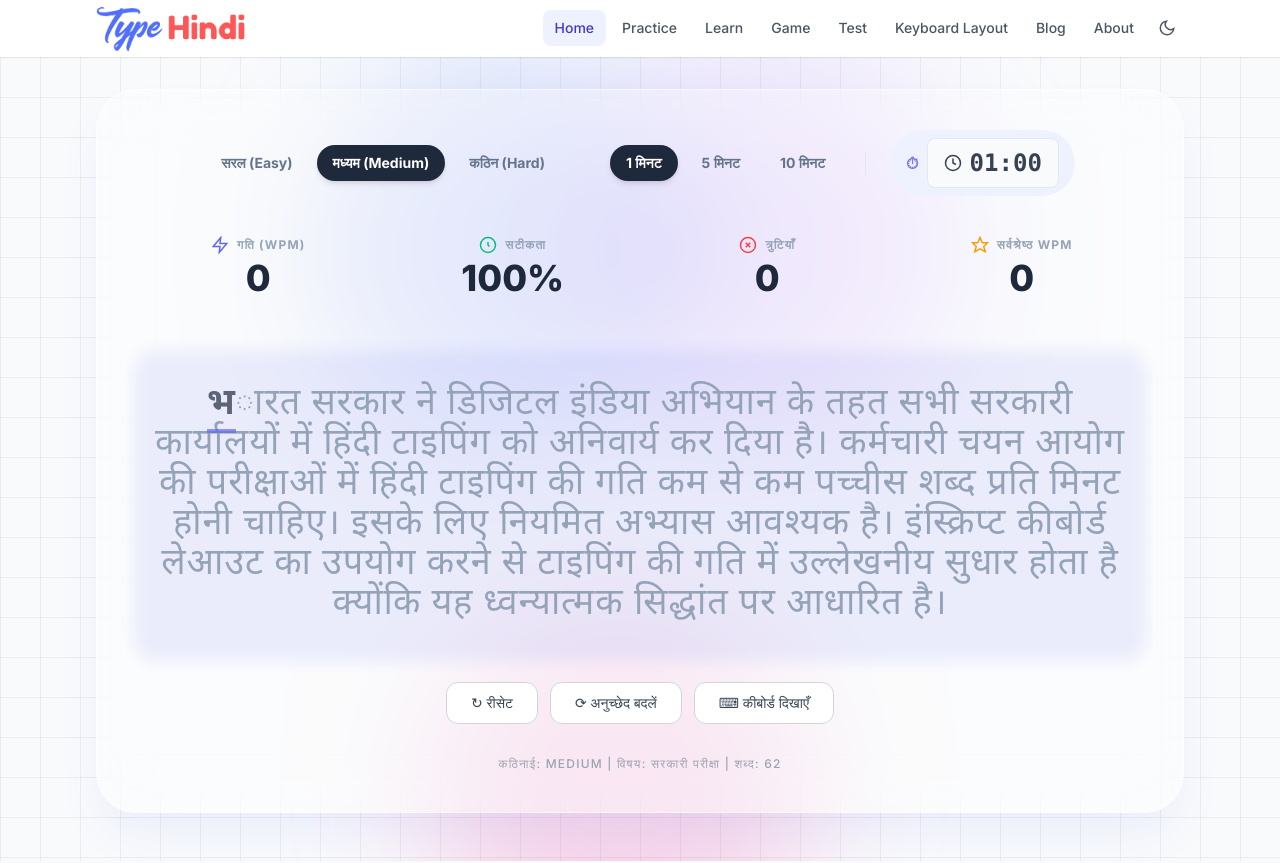
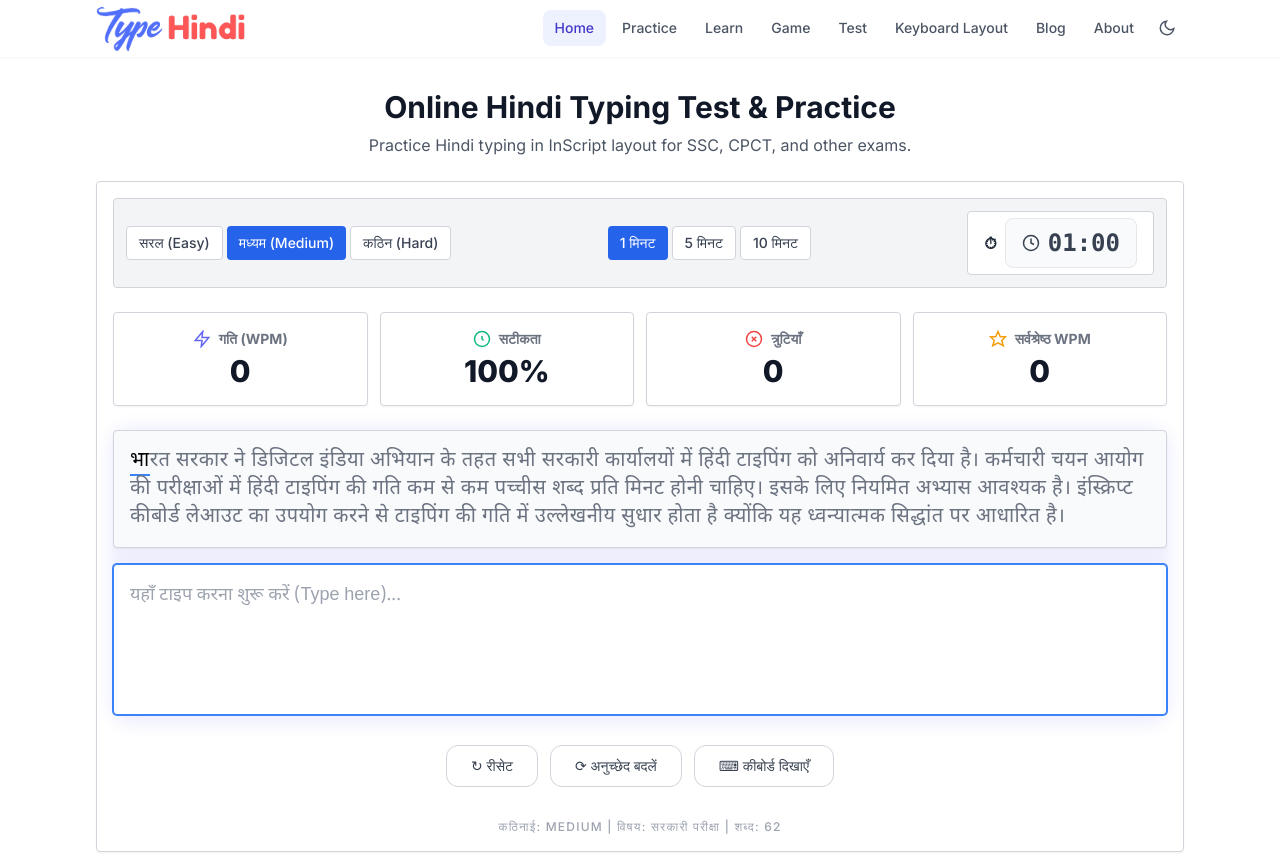
Before and after one commit to therohitbiruli/typehindi, a Next.js app: page / in a window 1280 px wide. Shown: the top 863 px of the page. Built offline with nearby package versions, Linux system fonts and the light colour scheme.

Commit message:
Utilitarian SEO overhaul for AdSense

```diff
--- a/src/app/globals.css
+++ b/src/app/globals.css
@@ -87,20 +87,6 @@
     @apply border-primary-500 bg-primary-100 text-primary-700 shadow-md dark:bg-primary-900/50 dark:text-primary-300;
   }
 
-  .glass-card {
-    @apply bg-white/40 backdrop-blur-xl border border-white/60 shadow-2xl dark:bg-slate-900/40 dark:border-slate-800/60 dark:shadow-slate-900/50;
-  }
-
-  .bg-grid-pattern {
-    background-size: 40px 40px;
-    background-image: linear-gradient(to right, rgba(0, 0, 0, 0.05) 1px, transparent 1px),
-      linear-gradient(to bottom, rgba(0, 0, 0, 0.05) 1px, transparent 1px);
-  }
-
-  .dark .bg-grid-pattern {
-    background-image: linear-gradient(to right, rgba(255, 255, 255, 0.05) 1px, transparent 1px),
-      linear-gradient(to bottom, rgba(255, 255, 255, 0.05) 1px, transparent 1px);
-  }
 }
 
 /* Smooth scrolling */
--- a/src/app/page.tsx
+++ b/src/app/page.tsx
@@ -6,14 +6,13 @@ export default function Homepage() {
   return (
     <div className="flex flex-col min-h-screen">
       {/* Hero Section - Practice Tool */}
-      <section className="relative overflow-hidden bg-slate-50 dark:bg-slate-950 pt-6 md:pt-8 pb-12 bg-grid-pattern">
-        {/* Animated Background Blobs */}
-        <div className="absolute top-0 left-1/4 w-96 h-96 bg-primary-300/40 rounded-full mix-blend-multiply filter blur-3xl animate-blob dark:bg-primary-900/40"></div>
-        <div className="absolute top-0 right-1/4 w-96 h-96 bg-purple-300/40 rounded-full mix-blend-multiply filter blur-3xl animate-blob animation-delay-2000 dark:bg-purple-900/40"></div>
-        <div className="absolute -bottom-32 left-1/3 w-96 h-96 bg-pink-300/40 rounded-full mix-blend-multiply filter blur-3xl animate-blob animation-delay-4000 dark:bg-pink-900/40"></div>
-
-        <div className="container-main relative z-10">
-          <div className="glass-card rounded-[2.5rem] p-6 sm:p-10 shadow-2xl shadow-primary-500/10">
+      <section className="bg-white dark:bg-gray-900 pt-6 md:pt-8 pb-12 border-b border-gray-200 dark:border-gray-800">
+        <div className="container-main">
+          <div className="text-center mb-6">
+            <h1 className="text-3xl font-bold text-gray-900 dark:text-white">Online Hindi Typing Test & Practice</h1>
+            <p className="text-gray-600 dark:text-gray-400 mt-2">Practice Hindi typing in InScript layout for SSC, CPCT, and other exams.</p>
+          </div>
+          <div className="bg-white dark:bg-gray-900 border border-gray-300 dark:border-gray-700 rounded p-4 shadow-sm">
             <PracticeTool />
           </div>
         </div>
@@ -23,7 +22,7 @@ export default function Homepage() {
       <section className="py-20 bg-gray-50 dark:bg-gray-900">
         <div className="container-main">
           <header className="text-center mb-16">
-            <h2 className="text-3xl md:text-5xl font-extrabold mb-4 py-2 bg-clip-text text-transparent bg-gradient-to-r from-primary-600 to-purple-600 dark:from-primary-400 dark:to-purple-400">सफलता के लिए आवश्यक सब कुछ</h2>
+            <h2 className="text-2xl md:text-3xl font-bold mb-4 text-gray-900 dark:text-white">सफलता के लिए आवश्यक सब कुछ</h2>
             <p className="text-xl text-gray-600 dark:text-gray-400 max-w-3xl mx-auto">
               टाइपहिंदी आपको एक पेशेवर हिंदी टाइपिस्ट बनने में मदद करने के लिए उपकरणों का एक संपूर्ण सूट प्रदान करता है।
             </p>
@@ -110,7 +109,7 @@ export default function Homepage() {
       <section className="py-24 bg-white dark:bg-gray-950 border-t border-gray-100 dark:border-gray-900">
         <div className="container-main">
           <div className="max-w-4xl mx-auto">
-            <h2 className="text-3xl md:text-5xl font-extrabold mb-8 py-2 text-center bg-clip-text text-transparent bg-gradient-to-r from-primary-600 to-purple-600 dark:from-primary-400 dark:to-purple-400">टाइपहिंदी टाइपिंग सीखने के लिए सर्वश्रेष्ठ क्यों है?</h2>
+            <h2 className="text-2xl md:text-3xl font-bold mb-6 text-gray-900 dark:text-white border-b pb-2">टाइपहिंदी टाइपिंग सीखने के लिए सर्वश्रेष्ठ क्यों है?</h2>
 
             <div className="prose prose-lg max-w-none text-gray-600 dark:text-gray-300 space-y-6">
               <p>
@@ -141,6 +140,75 @@ export default function Homepage() {
               <p>
                 टाइपहिंदी का उपयोग करने के लिए आपको किसी पंजीकरण या लॉगिन की आवश्यकता नहीं है। आपका डेटा आपके ब्राउज़र में ही रहता है। हम एक विज्ञापन-समर्थित मॉडल पर काम करते हैं ताकि हम इस उच्च गुणवत्ता वाली सेवा को हमेशा के लिए आपके लिए निःशुल्क रख सकें।
               </p>
+            </div>
+          </div>
+        </div>
+      </section>
+
+      {/* Massive SEO Content Section */}
+      <section className="py-12 bg-white dark:bg-gray-950 border-t border-gray-200 dark:border-gray-800">
+        <div className="container-main">
+          <div className="max-w-4xl mx-auto space-y-8">
+            <div>
+              <h2 className="text-2xl font-bold text-gray-900 dark:text-white mb-4 border-b pb-2">Overview of the Hindi Typing Tool</h2>
+              <div className="text-gray-700 dark:text-gray-300 space-y-4">
+                <p>Welcome to the most comprehensive Online Hindi Typing Test platform. This software uses the authentic InScript layout, mandated by the Government of India for all official purposes and examinations including SSC, CHSL, CGL, and State Police tests.</p>
+                <p>Here is how you can use this tool to improve your typing:</p>
+                <ul className="list-disc pl-6 space-y-2">
+                  <li><strong>Select your time and difficulty:</strong> Choose from 1, 5, or 10-minute tests. The paragraphs are sourced from actual examination papers to give you realistic practice.</li>
+                  <li><strong>Type exactly what you see:</strong> Our real-time engine validates every keystroke. Green indicates correct characters, while red indicates errors.</li>
+                  <li><strong>Track your performance:</strong> At the end of the test, your WPM (Words Per Minute) and accuracy percentage are calculated based on standard examination rules.</li>
+                </ul>
+                <p>Our tool requires no software installation or font downloads. It works instantly in your browser, saving your best scores locally.</p>
+              </div>
+            </div>
+
+            <div>
+              <h2 className="text-2xl font-bold text-gray-900 dark:text-white mb-4 border-b pb-2">How to Type Hindi Characters (InScript)?</h2>
+              <div className="text-gray-700 dark:text-gray-300 space-y-4">
+                <p>The InScript (Indian Script) keyboard layout is standardized by the Bureau of Indian Standards (BIS). It is a logical layout based on the phonetic nature of Indian scripts. Unlike transliteration tools where you type in English to get Hindi, InScript maps Hindi letters directly to the keys.</p>
+                <h3 className="text-xl font-bold text-gray-800 dark:text-gray-200 mt-4">Vowels (स्वर) and Matras</h3>
+                <p>Vowels are mapped to the left side of the keyboard. Pressing the key directly gives the 'Matra' (मात्रा), and holding SHIFT + Key gives the independent Vowel.</p>
+                <ul className="list-disc pl-6 space-y-1">
+                  <li><strong>a</strong> = ो / <strong>A</strong> = ओ</li>
+                  <li><strong>s</strong> = े / <strong>S</strong> = ए</li>
+                  <li><strong>d</strong> = ् (Halant) / <strong>D</strong> = अ</li>
+                  <li><strong>f</strong> = ि / <strong>F</strong> = इ</li>
+                  <li><strong>g</strong> = ु / <strong>G</strong> = उ</li>
+                </ul>
+
+                <h3 className="text-xl font-bold text-gray-800 dark:text-gray-200 mt-4">Consonants (व्यंजन)</h3>
+                <p>Consonants are mapped to the right side of the keyboard. They are arranged logically according to their phonetic categories (Guttural, Palatal, Dental, etc.).</p>
+                <ul className="list-disc pl-6 space-y-1">
+                  <li><strong>k</strong> = क / <strong>K</strong> = ख</li>
+                  <li><strong>i</strong> = ग / <strong>I</strong> = घ</li>
+                  <li><strong>;</strong> = च / <strong>:</strong> = छ</li>
+                  <li><strong>p</strong> = ज / <strong>P</strong> = झ</li>
+                  <li><strong>l</strong> = त / <strong>L</strong> = थ</li>
+                </ul>
+
+                <h3 className="text-xl font-bold text-gray-800 dark:text-gray-200 mt-4">Special Characters (संयुक्त अक्षर)</h3>
+                <p>To type compound characters (samyuktakshars), use the Halant (्) key, which is located on 'd'.</p>
+                <ul className="list-disc pl-6 space-y-1">
+                  <li>क्ष = क + ् + ष (k + d + &lt;)</li>
+                  <li>त्र = त + ् + र (l + d + j)</li>
+                  <li>ज्ञ = ज + ् + ञ (p + d + {'}'})</li>
+                  <li>श्र = श + ् + र (M + d + j)</li>
+                  <li>Full Stop (।) = SHIFT + . (&gt;)</li>
+                </ul>
+              </div>
+            </div>
+
+            <div>
+              <h2 className="text-2xl font-bold text-gray-900 dark:text-white mb-4 border-b pb-2">Why Learn Hindi Typing?</h2>
+              <div className="text-gray-700 dark:text-gray-300 space-y-4">
+                <p>Hindi typing is an essential skill in today's digital landscape in India. With the Government's push towards digital governance, all official documentation, circulars, and communications are processed in Hindi.</p>
+                <ul className="list-disc pl-6 space-y-2">
+                  <li><strong>Government Jobs:</strong> It is a mandatory requirement for SSC LDC, UDC, Court Clerks, and State Public Service Commission jobs.</li>
+                  <li><strong>Data Entry & Freelancing:</strong> High demand exists for fast Hindi typists in media, translation, and content creation industries.</li>
+                  <li><strong>Productivity:</strong> Instead of relying on slow transliteration software, native InScript typing allows for professional, error-free document creation at speeds exceeding 40+ WPM.</li>
+                </ul>
+              </div>
             </div>
           </div>
         </div>
@@ -178,7 +246,7 @@ export default function Homepage() {
       <section className="py-24 bg-gray-50 dark:bg-gray-900 border-t border-gray-100 dark:border-gray-800">
         <div className="container-main">
           <header className="text-center mb-16">
-            <h2 className="text-3xl md:text-5xl font-extrabold mb-4 py-2 bg-clip-text text-transparent bg-gradient-to-r from-primary-600 to-purple-600 dark:from-primary-400 dark:to-purple-400">नवीनतम लेख और मार्गदर्शिकाएँ</h2>
+            <h2 className="text-2xl md:text-3xl font-bold mb-4 text-gray-900 dark:text-white">नवीनतम लेख और मार्गदर्शिकाएँ</h2>
             <p className="text-xl text-gray-600 dark:text-gray-400 max-w-3xl mx-auto">
               टाइपिंग स्पीड बढ़ाने और सरकारी परीक्षाओं की तैयारी के लिए हमारे विशेषज्ञों द्वारा लिखे गए ज्ञानवर्धक लेख पढ़ें।
             </p>
@@ -189,9 +257,9 @@ export default function Homepage() {
               <Link
                 key={blog.slug}
                 href={`/learn/${blog.slug}`}
-                className="group flex flex-col h-full glass-card rounded-3xl overflow-hidden transition-all duration-300 hover:scale-[1.02] hover:shadow-2xl hover:border-primary-300 dark:hover:border-primary-700"
+                className="group flex flex-col h-full bg-white dark:bg-gray-800 border border-gray-300 dark:border-gray-700 rounded overflow-hidden hover:bg-gray-50 dark:hover:bg-gray-700 transition-colors"
               >
-                <div className="p-6 flex flex-col h-full">
+                <div className="p-4 flex flex-col h-full">
                   <div className="flex items-center gap-2 mb-4">
                     <span className="px-3 py-1 rounded-full bg-primary-50 dark:bg-primary-900/30 text-xs font-bold text-primary-600 dark:text-primary-400 uppercase tracking-wider">
                       {blog.category}
--- a/src/components/PracticeTool.tsx
+++ b/src/components/PracticeTool.tsx
@@ -98,16 +98,16 @@ export function PracticeTool({ showSEO = false }: { showSEO?: boolean }) {
   return (
     <div className="w-full">
       {/* Controls */}
-      <div className="mb-8 flex flex-wrap items-center justify-center gap-6">
-        <div className="flex gap-2">
+      <div className="mb-6 flex flex-wrap items-center justify-between gap-4 bg-gray-100 dark:bg-gray-800 p-3 rounded border border-gray-300 dark:border-gray-700">
+        <div className="flex gap-1">
           {DIFFICULTY_OPTIONS.map((opt) => (
             <button
               key={opt.value}
               onClick={() => handleDifficultyChange(opt.value)}
-              className={`px-4 py-2 rounded-full text-sm font-bold transition-all ${
+              className={`px-3 py-1.5 rounded text-sm font-medium transition-colors ${
                 difficulty === opt.value
-                  ? "bg-slate-800 text-white shadow-md dark:bg-slate-200 dark:text-slate-900"
-                  : "text-slate-500 hover:text-slate-800 hover:bg-slate-200/50 dark:hover:text-slate-200 dark:hover:bg-slate-800/50"
+                  ? "bg-blue-600 text-white"
+                  : "bg-white text-gray-700 border border-gray-300 hover:bg-gray-50 dark:bg-gray-700 dark:text-gray-200 dark:border-gray-600 dark:hover:bg-gray-600"
               }`}
             >
               {opt.label}
@@ -115,17 +115,15 @@ export function PracticeTool({ showSEO = false }: { showSEO?: boolean }) {
           ))}
         </div>
 
-        <div className="w-px h-6 bg-slate-200 dark:bg-slate-700 hidden sm:block"></div>
-
-        <div className="flex gap-2">
+        <div className="flex gap-1">
           {TIMER_OPTIONS.map((opt) => (
             <button
               key={opt.seconds}
               onClick={() => handleTimerChange(opt.seconds)}
-              className={`px-4 py-2 rounded-full text-sm font-bold transition-all ${
+              className={`px-3 py-1.5 rounded text-sm font-medium transition-colors ${
                 timerSeconds === opt.seconds
-                  ? "bg-slate-800 text-white shadow-md dark:bg-slate-200 dark:text-slate-900"
-                  : "text-slate-500 hover:text-slate-800 hover:bg-slate-200/50 dark:hover:text-slate-200 dark:hover:bg-slate-800/50"
+                  ? "bg-blue-600 text-white"
+                  : "bg-white text-gray-700 border border-gray-300 hover:bg-gray-50 dark:bg-gray-700 dark:text-gray-200 dark:border-gray-600 dark:hover:bg-gray-600"
               }`}
             >
               {opt.label}
@@ -133,16 +131,14 @@ export function PracticeTool({ showSEO = false }: { showSEO?: boolean }) {
           ))}
         </div>
 
-        <div className="w-px h-6 bg-slate-200 dark:bg-slate-700 hidden sm:block"></div>
-
-        <div className="px-4 py-2 rounded-full flex items-center gap-2 text-primary-600 font-bold dark:text-primary-400 bg-primary-50 dark:bg-primary-900/30">
-          <span className="animate-pulse">⏱</span>
+        <div className="px-4 py-1.5 rounded bg-white border border-gray-300 dark:bg-gray-700 dark:border-gray-600 flex items-center gap-2 text-gray-800 font-bold dark:text-white">
+          <span>⏱</span>
           <TimerDisplay formattedTime={formattedTime} isRunning={isRunning} />
         </div>
       </div>
 
       {/* Stats */}
-      <div className="mb-12">
+      <div className="mb-6">
         <Stats stats={stats} bestWpm={bestWpm} />
       </div>
 
--- a/src/components/Stats.tsx
+++ b/src/components/Stats.tsx
@@ -63,12 +63,12 @@ function StatCard({
   icon: React.ReactNode;
 }) {
   return (
-    <div className="flex flex-col items-center justify-center gap-1 p-2">
-      <div className="flex items-center gap-2 text-xs text-slate-400 dark:text-slate-500 font-bold uppercase tracking-widest">
+    <div className="flex flex-col items-center justify-center p-4 bg-white dark:bg-gray-800 border border-gray-300 dark:border-gray-700 rounded shadow-sm">
+      <div className="flex items-center gap-2 text-sm text-gray-500 dark:text-gray-400 font-bold mb-1">
         {icon}
         <span>{label}</span>
       </div>
-      <p className="text-3xl md:text-4xl font-extrabold text-slate-800 dark:text-slate-200">{value}</p>
+      <p className="text-3xl font-extrabold text-gray-900 dark:text-white">{value}</p>
     </div>
   );
 }
--- a/src/components/TypingBox.tsx
+++ b/src/components/TypingBox.tsx
@@ -62,28 +62,30 @@ export const TypingBox = memo(function TypingBox({
   }, []);
 
   return (
-    <div className="relative w-full rounded-2xl md:px-4 py-8 min-h-[200px]" onClick={handleFocus}>
-      {/* Target text display (Monkeytype style) */}
+    <div className="space-y-4">
+      {/* Target text display */}
       <div
-        className="font-hindi text-2xl md:text-4xl leading-relaxed tracking-wide pointer-events-none select-none z-10 relative text-center"
+        className="card cursor-text select-none font-hindi text-lg md:text-xl leading-relaxed tracking-wide bg-gray-50 border border-gray-300 p-4 rounded text-left"
+        onClick={handleFocus}
         id="typing-target"
       >
         {targetText.split("").map((char, index) => {
-          let className = "text-slate-400 dark:text-slate-600";
+          let className = "text-gray-500";
           if (index < typedText.length) {
-            className = typedText[index] === char ? "text-slate-800 dark:text-slate-200 font-bold" : "text-red-500 bg-red-100/50 dark:bg-red-900/30 rounded-sm";
+            className = typedText[index] === char ? "text-green-700 font-bold" : "text-red-700 bg-red-100";
           } else if (index === typedText.length) {
-            className = "border-b-4 border-primary-500 animate-pulse text-slate-800 dark:text-slate-200 font-bold";
+            className = "border-b-2 border-blue-500 text-black";
           }
           return (
-            <span key={index} className={`transition-colors duration-75 ${className}`}>
+            <span key={index} className={className}>
               {char}
             </span>
           );
         })}
       </div>
 
-      {/* Hidden textarea for input capture */}
+      {/* Visible textarea for input */}
+      <div className="relative">
         <textarea
           ref={textareaRef}
           value={typedText}
@@ -93,21 +95,23 @@ export const TypingBox = memo(function TypingBox({
           onPaste={preventCopyPaste}
           onCut={preventCopyPaste}
           disabled={isFinished}
-        className="absolute inset-0 w-full h-full opacity-0 resize-none cursor-text z-0"
+          className="w-full resize-none rounded border border-gray-400 bg-white p-4 font-hindi text-lg leading-relaxed focus:border-blue-500 focus:outline-none focus:ring-1 focus:ring-blue-500 disabled:bg-gray-100 disabled:cursor-not-allowed"
+          rows={4}
+          placeholder={isStarted ? "" : "यहाँ टाइप करना शुरू करें (Type here)..."}
           spellCheck={false}
           autoComplete="off"
           autoCorrect="off"
           autoCapitalize="off"
           id="typing-input"
         />
-
         {isFinished && (
-        <div className="absolute inset-0 z-20 flex items-center justify-center rounded-2xl bg-white/60 backdrop-blur-md dark:bg-gray-900/60">
-          <p className="text-3xl font-extrabold text-primary-600 dark:text-primary-400">
+          <div className="absolute inset-0 flex items-center justify-center rounded bg-white/90 border border-gray-300">
+            <p className="text-xl font-bold text-green-700">
               ✓ पूर्ण! (Completed)
             </p>
           </div>
         )}
       </div>
+    </div>
   );
 });
```
Also changed, not shown: tailwind.config.ts (+0 -19 lines). Lines whose indentation alone changed are shown as unchanged.
